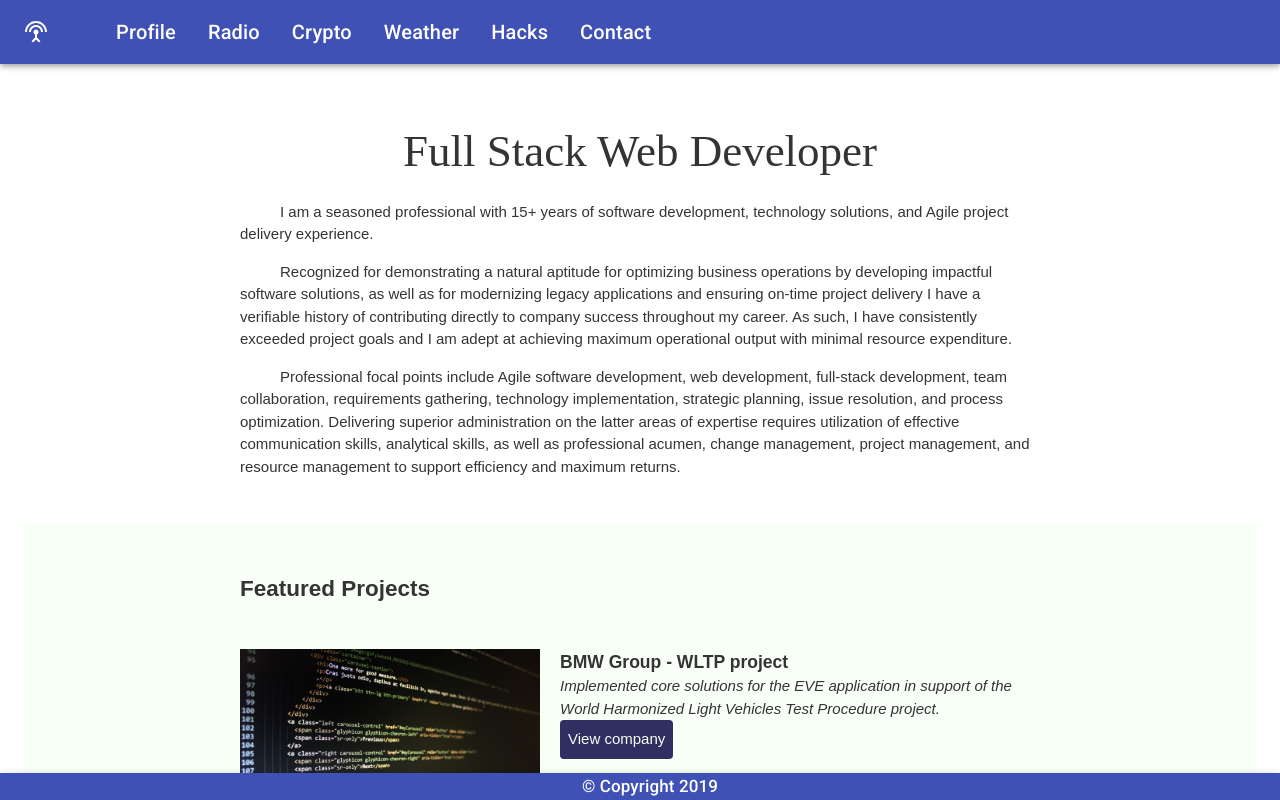
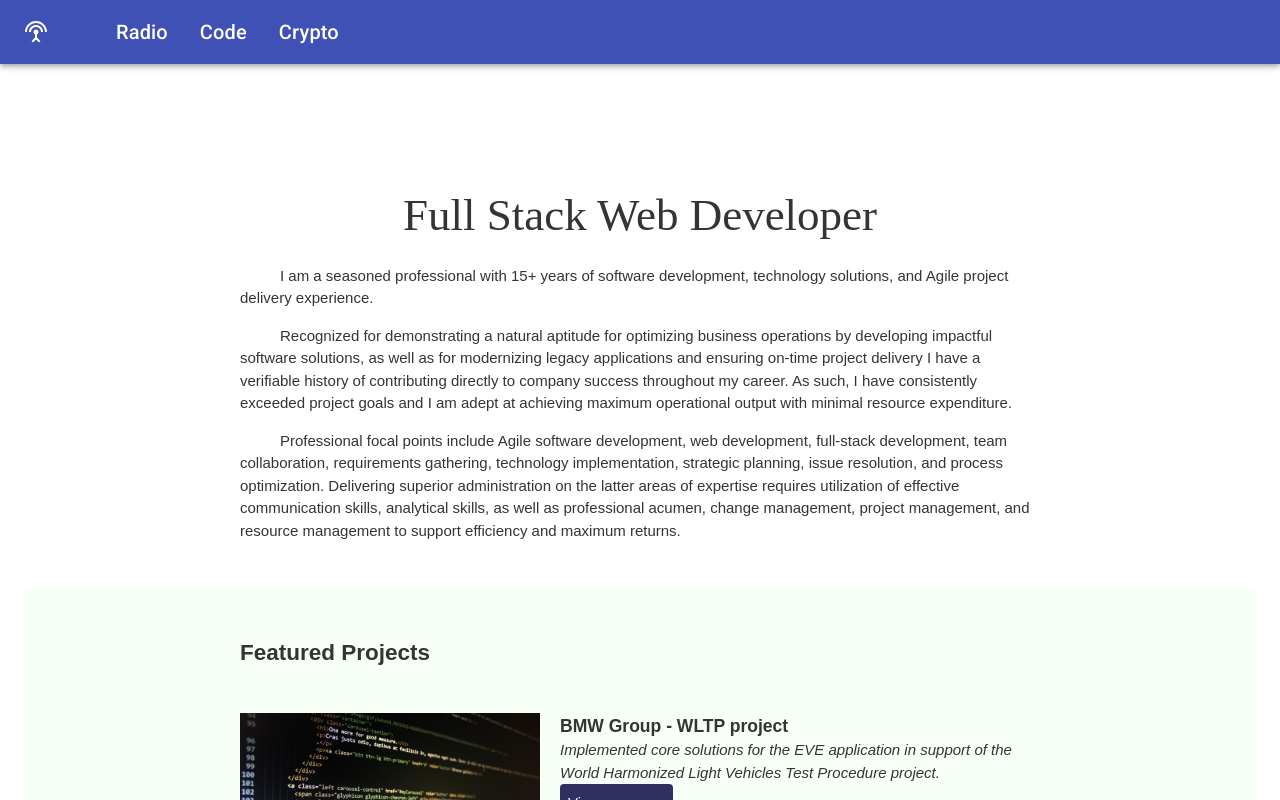
Before and after one commit to jfazakas/webpage, a React (Create React App) app: page /code in a window 1280 px wide. Shown: the top 800 px of the page. Built offline with nearby package versions, Linux system fonts and the light colour scheme.

Commit message:
refactored components

```diff
--- a/src/App.js
+++ b/src/App.js
@@ -1,18 +1,11 @@
-import { BrowserRouter as Router, Route, Link, Routes } from "react-router-dom";
+import React from "react";
+import RoutedApp from "./RoutedApp";
 import "./App.css";
-import Home from "./pages/Home";
 
 export default function App() {
   return (
-    <div>
-      <Router>
-        <Routes>
-          <Route exact path="/" element={<Home content="radio" />} />
-          <Route exact path="/radio" element={<Home content="radio" />} />
-          <Route exact path="/code" element={<Home content="code" />} />
-          <Route exact path="/crypto" element={<Home content="crypto" />} />
-        </Routes>
-      </Router>
-    </div>
+    <>
+      <RoutedApp />
+    </>
   );
 }
--- /dev/null
+++ b/src/RoutedApp.js
@@ -0,0 +1,21 @@
+import { BrowserRouter as Router, Route, Routes } from "react-router-dom";
+import MainContent from "./components/MainContent";
+import TopMenu from "./components/TopMenu";
+
+const RoutedApp = () => {
+  return (
+    <>
+      <Router>
+        <TopMenu />
+        <Routes>
+          <Route exact path="/" element={<MainContent page="radio" />} />
+          <Route exact path="/radio" element={<MainContent page="radio" />} />
+          <Route exact path="/code" element={<MainContent page="code" />} />
+          <Route exact path="/crypto" element={<MainContent page="crypto" />} />
+        </Routes>
+      </Router>
+    </>
+  );
+};
+
+export default RoutedApp;
--- a/src/components/MainContent.js
+++ b/src/components/MainContent.js
@@ -1,6 +1,6 @@
 import React from "react";
 import { makeStyles } from "@material-ui/core/styles";
-import Code from "../pages/code/Container";
+import Code from "../pages/code/Code";
 import Radio from "../pages/radio/Radio";
 import Crypto from "../pages/crypto/Crypto";
 
@@ -20,7 +20,7 @@ const useStyles = makeStyles((theme) => ({
   },
 }));
 
-function Content(props) {
+const Page = (props) => {
   switch (props.page) {
     case "code":
       return <Code />;
@@ -31,19 +31,19 @@ function Content(props) {
     default:
       return <Radio />;
   }
-}
+};
 
-function MainContent(props) {
+const MainContent = (props) => {
   const classes = useStyles();
 
   return (
     <main className={classes.fullWidth}>
       <div className={classes.toolbar} />
       <div className={classes.content}>
-        <Content page={props.page} />
+        <Page page={props.page} />
       </div>
     </main>
   );
-}
+};
 
 export default MainContent;
--- a/src/components/TopMenu.js
+++ b/src/components/TopMenu.js
@@ -7,6 +7,7 @@ import Typography from "@material-ui/core/Typography";
 import IconButton from "@material-ui/core/IconButton";
 import MenuIcon from "@material-ui/icons/SettingsInputAntennaSharp";
 import { MenuItem } from "@material-ui/core";
+import topMenuItems from "../config/topMenuItems";
 
 const drawerWidth = 240;
 
@@ -31,9 +32,8 @@ const TopMenu = () => {
     color: "white",
   };
 
+  const IconButtonCmp = () => {
     return (
-    <AppBar position="fixed" className={classes.appBar}>
-      <Toolbar>
       <IconButton
         edge="start"
         className={classes.menuButton}
@@ -42,42 +42,28 @@ const TopMenu = () => {
       >
         <MenuIcon />
       </IconButton>
-        <Link to="/code" style={linkStyle}>
-          <MenuItem>
+    );
+  };
+
+  const TopMenuList = ({ items }) => (
+    <>
+      {items.map((item, index) => (
+        <Link to={item.url} style={linkStyle} key={index}>
+          <MenuItem key={index}>
             <Typography variant="h6" className={classes.title}>
-              Profile
+              {item.name}
             </Typography>
           </MenuItem>
         </Link>
-        <Link to="/radio" style={linkStyle}>
-          <MenuItem>
-            <Typography variant="h6" className={classes.title}>
-              Radio
-            </Typography>
-          </MenuItem>
-        </Link>
-        <Link to="/crypto" style={linkStyle}>
-          <MenuItem>
-            <Typography variant="h6" className={classes.title}>
-              Crypto
-            </Typography>
-          </MenuItem>
-        </Link>
-        <MenuItem>
-          <Typography variant="h6" className={classes.title}>
-            Weather
-          </Typography>
-        </MenuItem>
-        <MenuItem>
-          <Typography variant="h6" className={classes.title}>
-            Hacks
-          </Typography>
-        </MenuItem>
-        <MenuItem>
-          <Typography variant="h6" className={classes.title}>
-            Contact
-          </Typography>
-        </MenuItem>
+      ))}
+    </>
+  );
+
+  return (
+    <AppBar position="sticky" className={classes.appBar}>
+      <Toolbar>
+        <IconButtonCmp />
+        <TopMenuList items={topMenuItems} />
       </Toolbar>
     </AppBar>
   );
--- /dev/null
+++ b/src/config/topMenuItems.js
@@ -0,0 +1,19 @@
+const topMenuItems = [
+  {
+    name: "Radio",
+    url: "/radio",
+    icon: "",
+  },
+  {
+    name: "Code",
+    url: "/code",
+    icon: "",
+  },
+  {
+    name: "Crypto",
+    url: "/crypto",
+    icon: "",
+  },
+];
+
+export default topMenuItems;
--- a/src/pages/Home.js
+++ b/src/pages/Home.js
@@ -16,12 +16,16 @@ const Home = (props) => {
   const content = props.content || "radio";
 
   return (
-    <div className={classes.root}>
-      <TopMenu />
-      {/* <SideMenu /> */}
-      <MainContent page={content} />
-      <Footer />
-    </div>
+    <>
+      <div className={classes.toolbar}>
+        <TopMenu />
+      </div>
+      <div className={classes.root}>
+        {/* <SideMenu /> */}
+        <MainContent page={content} />
+        <Footer />
+      </div>
+    </>
   );
 };
 
--- a/src/pages/code/Container.js
+++ b/src/pages/code/Code.js
@@ -2,7 +2,7 @@ import React from "react";
 import Header from "./Header";
 import Projects from "./Projects";
 
-const Container = () => {
+const Code = () => {
   require("../../assets/css/styles.css");
 
   return (
@@ -13,4 +13,4 @@ const Container = () => {
   );
 };
 
-export default Container;
+export default Code;
```
Also changed, not shown: src/pages/code/Education.js (deleted). Lines whose indentation alone changed are shown as unchanged.
